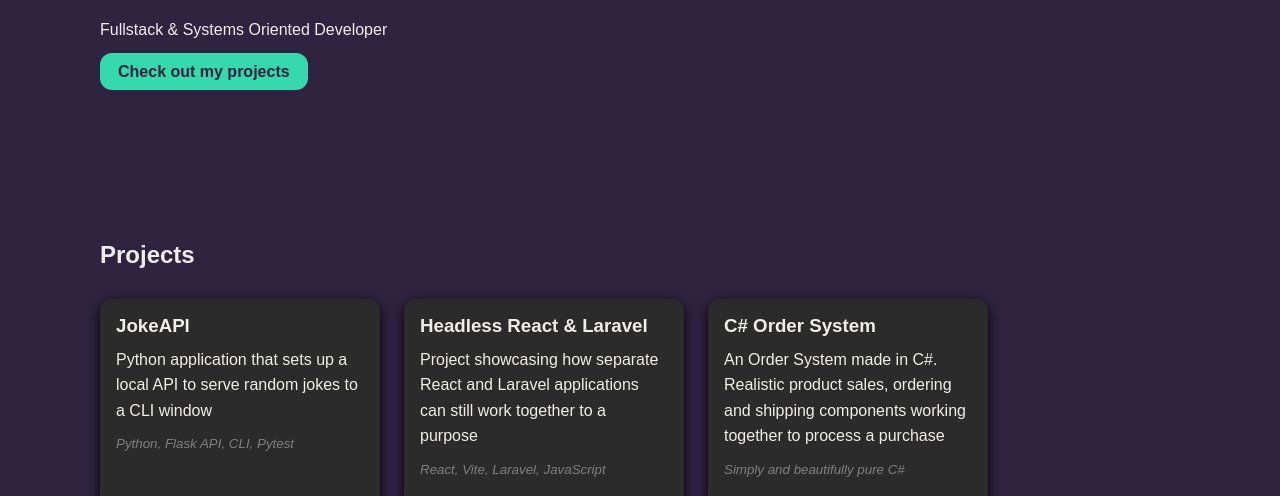
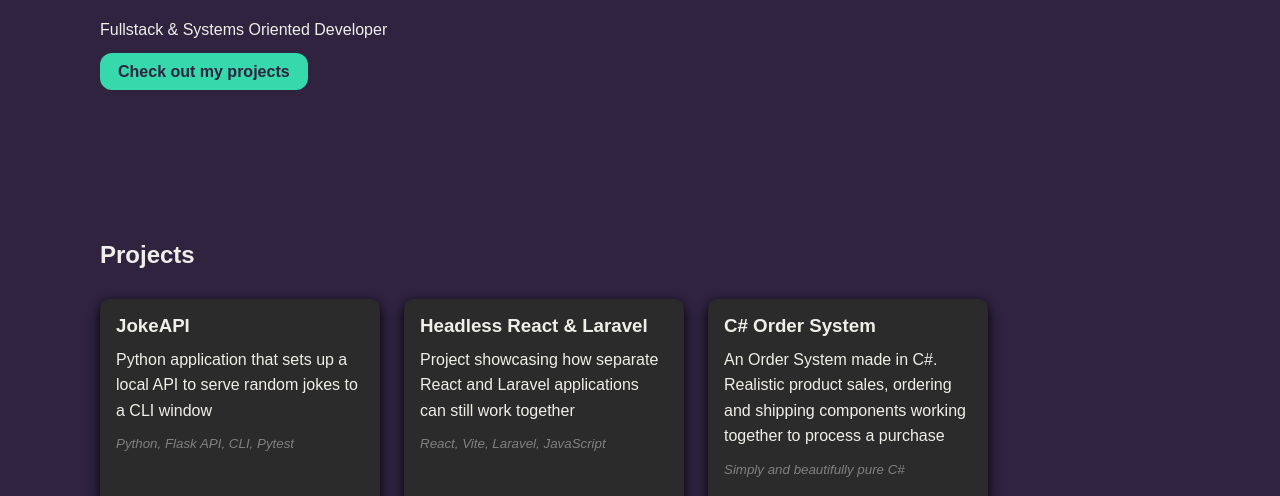
Before and after one commit to w-oby/webdev_project, a website: page index.html in a window 1280 px wide. Shown: the part 300-796 px from the top of the page. Drawn offline with Linux system fonts and the light colour scheme.

Commit message:
Minor text change

```diff
--- a/index.html
+++ b/index.html
@@ -66,7 +66,7 @@
 
                 <article class="card">
                     <h3>Headless React & Laravel</h3>
-                    <p>Project showcasing how separate React and Laravel applications can still work together to a purpose</p>
+                    <p>Project showcasing how separate React and Laravel applications can still work together</p>
                     <p class="tech">React, Vite, Laravel, JavaScript</p>
                 </article>
 
```
